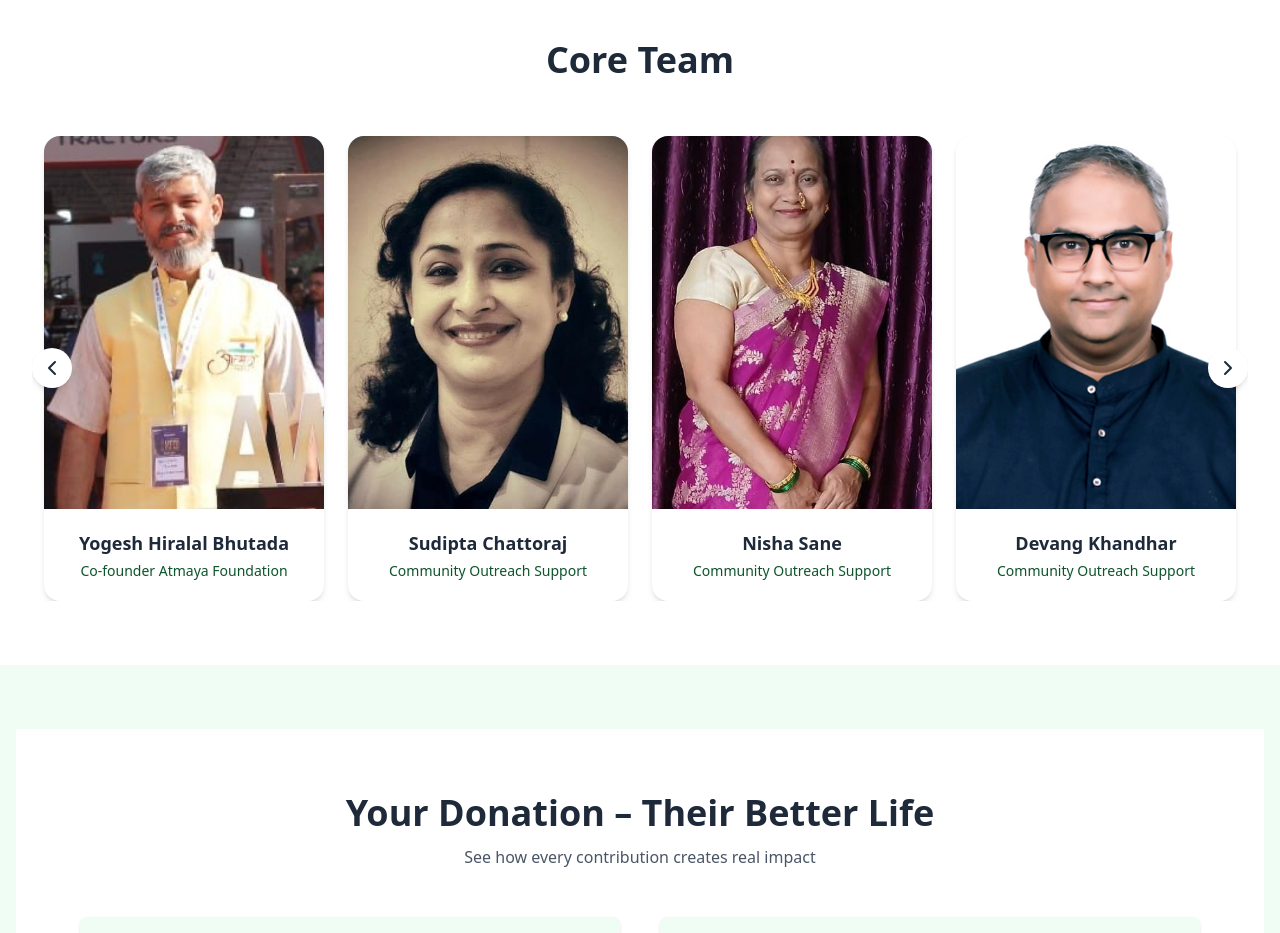
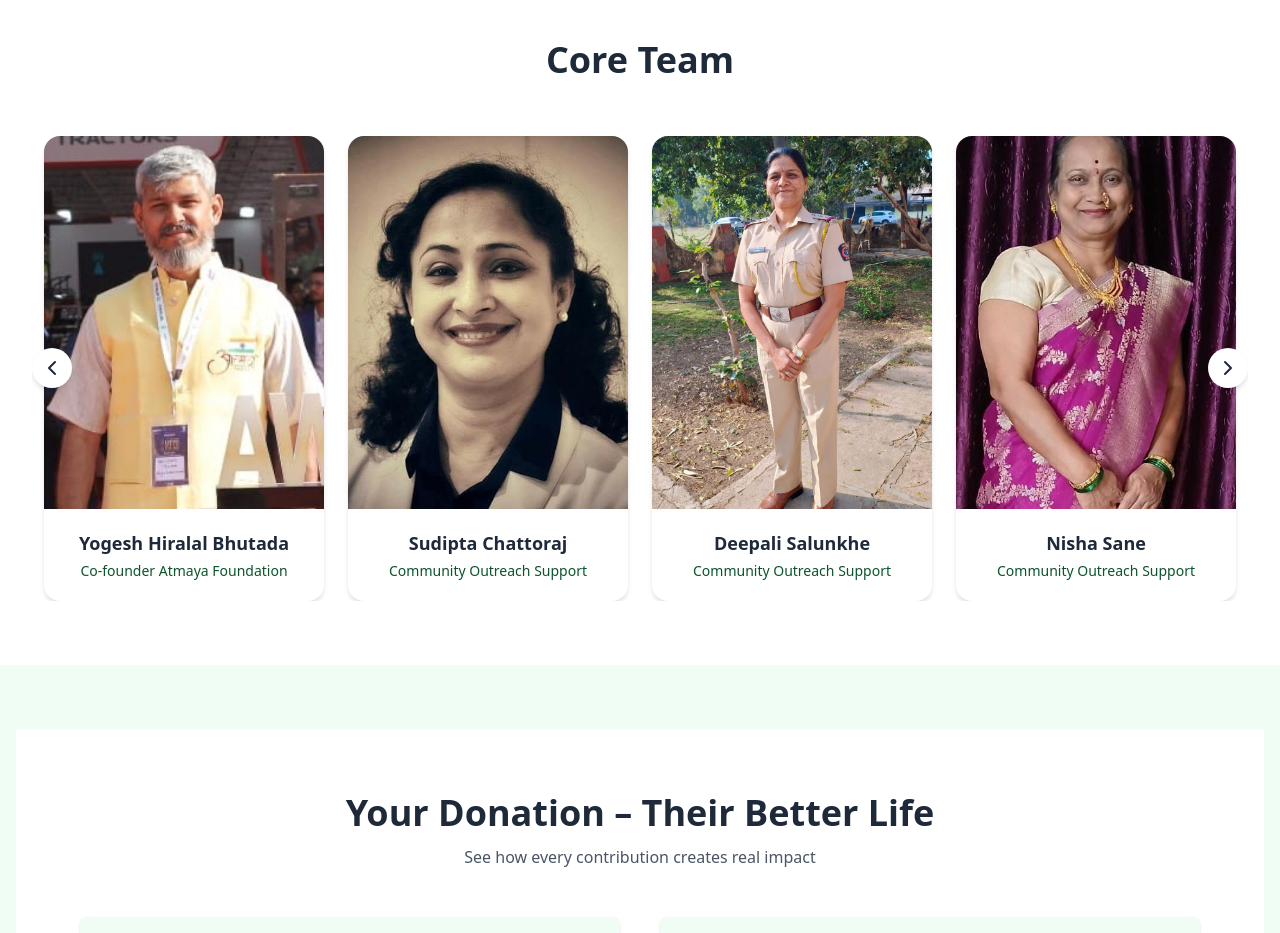
Before and after one commit to GovindxSharma/aaryafoundation, a Next.js app: page / in a window 1280 px wide. Shown: the part 4940-5873 px from the top of the page. Built offline with nearby package versions, Linux system fonts and the light colour scheme.

Commit message:
New memebers added in Core Team

```diff
--- a/app/components/TeamSection.tsx
+++ b/app/components/TeamSection.tsx
@@ -16,6 +16,11 @@ const team = [
     image: "/sudipta.jpeg",
   },
   {
+    name: "Deepali Salunkhe",
+    role: "Community Outreach Support",
+    image: "/diplai.jpeg",
+  },
+  {
     name: "Nisha Sane",
     role: "Community Outreach Support",
     image: "/coreteam.png",
@@ -29,6 +34,11 @@ const team = [
     name: "Rahul Joshi",
     role: "Community Outreach Support",
     image: "/rahul.jpeg",
+  },
+  {
+    name: "Kiran Vake",
+    role: "Community Outreach Support",
+    image: "/kiran.jpeg",
   },
 ];
 
```
Also changed, not shown: public/diplai.jpeg (added), public/kiran.jpeg (added).
